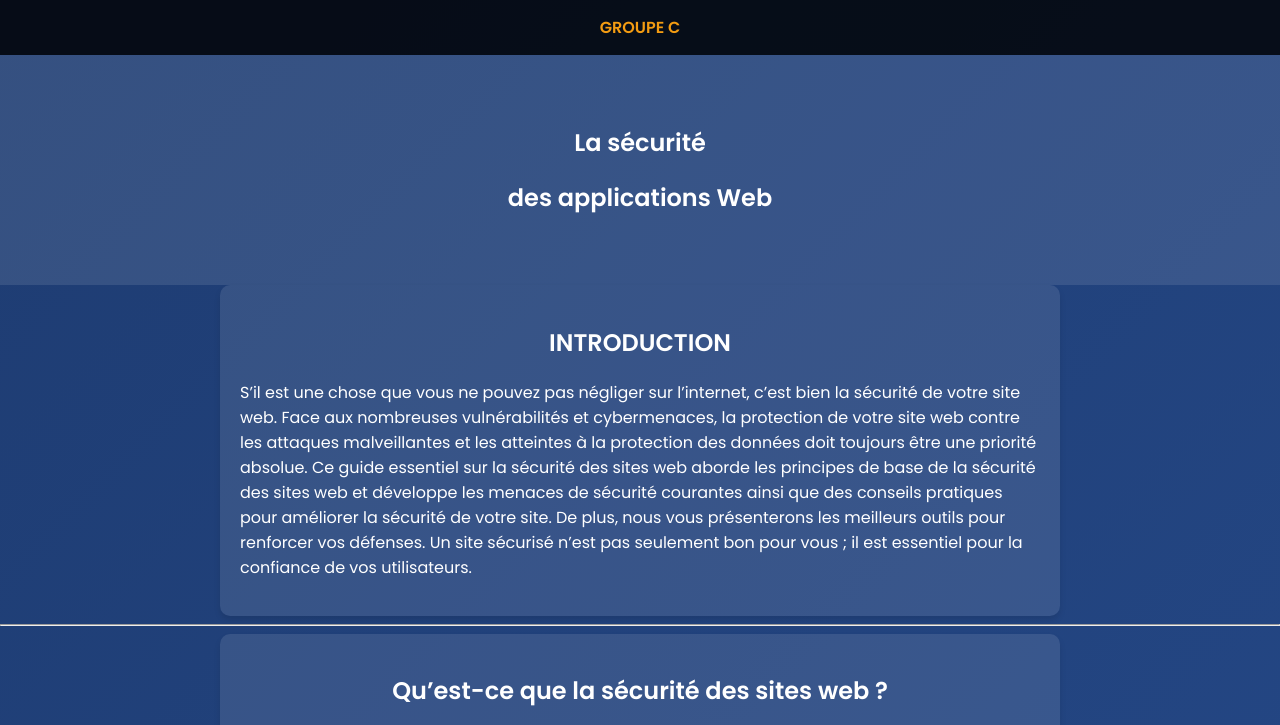
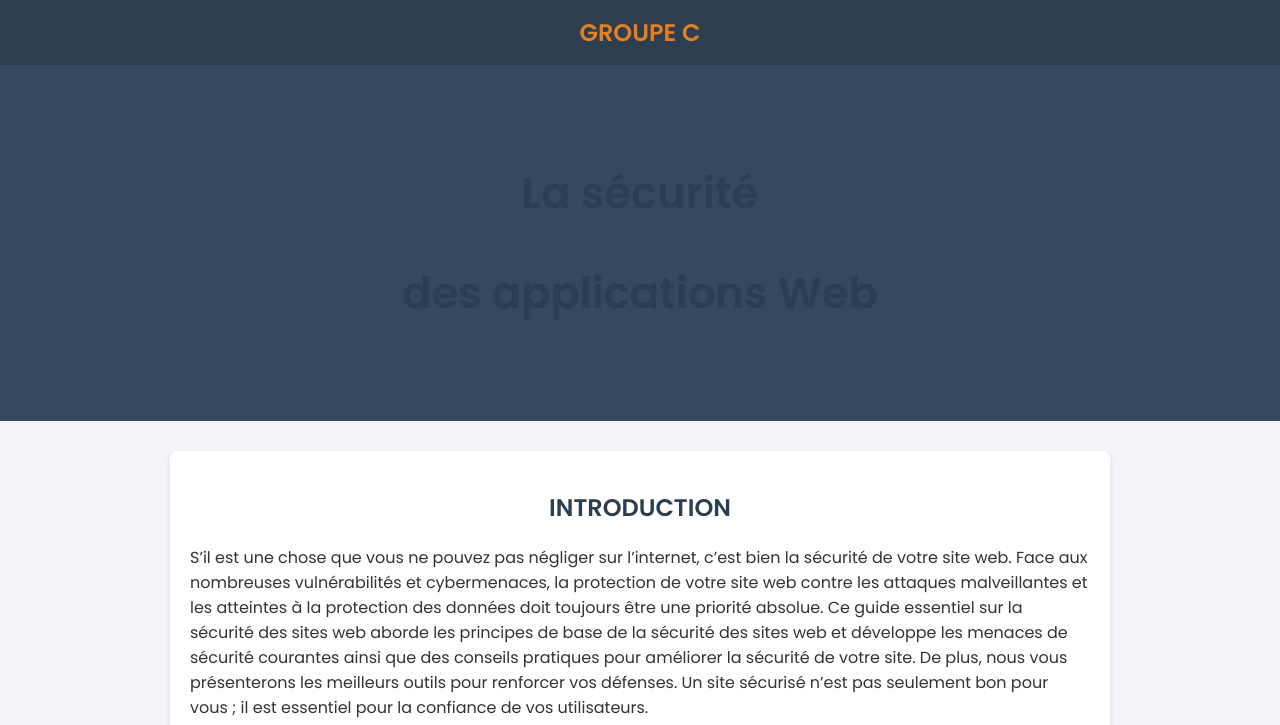
Before and after one commit to Groupe-C-simplon/securit--application-web, a plain HTML site: page index.html in a window 1280 px wide. Shown: the top 725 px of the page. Drawn offline with Linux system fonts and the light colour scheme.

Commit message:
Update style.css

```diff
--- a/style.css
+++ b/style.css
@@ -1,42 +1,50 @@
- body {
+body {
         font-family: 'Poppins', sans-serif;
-        background: linear-gradient(135deg, #1e3c72, #2a5298);
-        color: white;
+        background: #f4f4f9;
+        color: #333;
         margin: 0;
         padding: 0;
     }
     #header {
-        background: rgba(0, 0, 0, 0.8);
+        background: #2c3e50;
+        color: white;
         padding: 15px;
         text-align: center;
+        font-size: 1.5rem;
     }
     #banner {
         text-align: center;
-        padding: 50px 20px;
-        background: rgba(255, 255, 255, 0.1);
+        padding: 60px 20px;
+        background: #34495e;
+        color: white;
+        font-size: 1.8rem;
     }
     .content {
-        max-width: 800px;
-        margin: auto;
+        max-width: 900px;
+        margin: 30px auto;
         padding: 20px;
-        background: rgba(255, 255, 255, 0.1);
-        border-radius: 10px;
-        box-shadow: 0 4px 6px rgba(0, 0, 0, 0.1);
+        background: white;
+        border-radius: 8px;
+        box-shadow: 0 4px 8px rgba(0, 0, 0, 0.1);
     }
     h1, h2 {
         text-align: center;
+        color: #2c3e50;
     }
     ul, ol {
         margin: 20px;
+        padding-left: 20px;
     }
     footer {
         text-align: center;
         padding: 20px;
-        background: rgba(0, 0, 0, 0.8);
+        background: #2c3e50;
+        color: white;
     }
     a {
-        color: #f39c12;
+        color: #e67e22;
         text-decoration: none;
+        font-weight: bold;
     }
     a:hover {
         text-decoration: underline;
```
